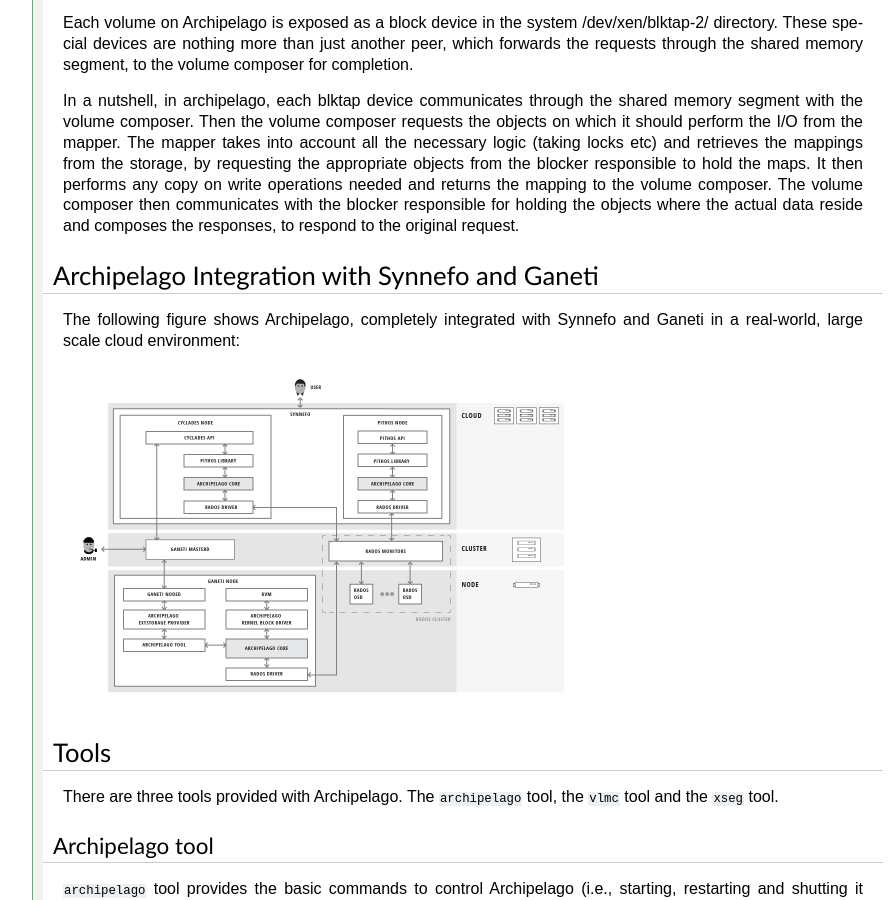
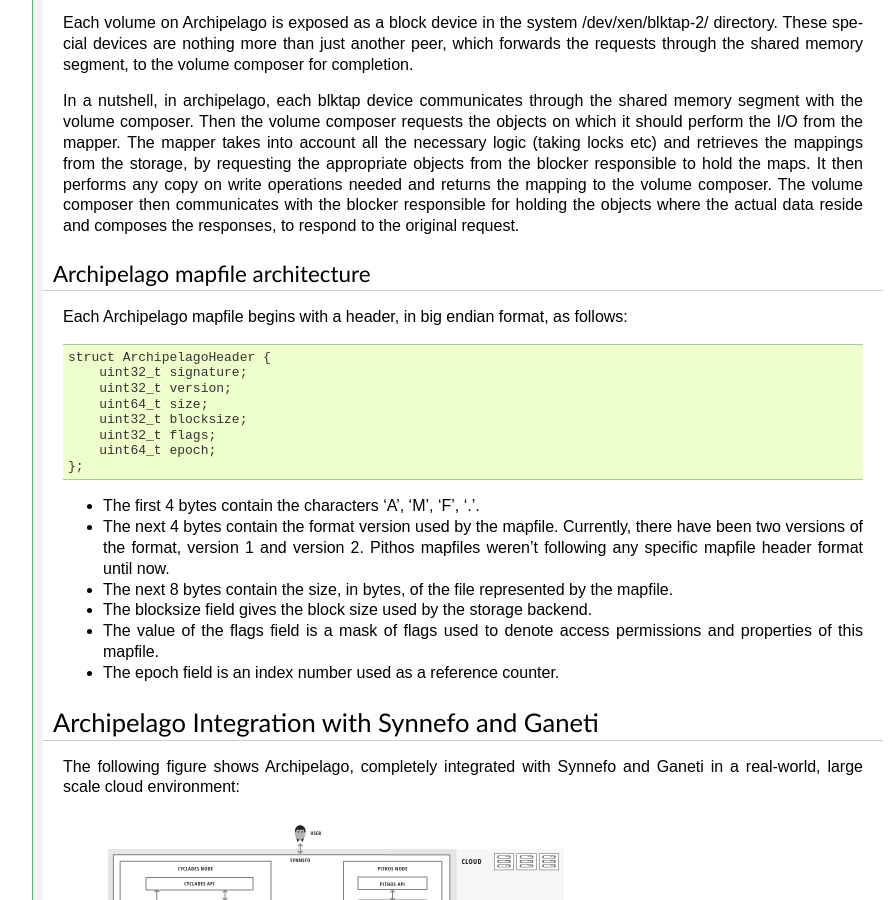
Before and after one commit to grnet/archipelago, a Sphinx documentation site: the page built from docs/admin-guide.rst, in a window 1280 px wide and 900 px high, scrolled down 3781 px. Shown: the whole window, without its empty margins (187-1081 px from the left). Built offline with Sphinx 7.4.7, drawn with Linux system fonts in a browser that asks for light colours; pages that are not in the unit, such as notebooks, are missing from menus; some of the changed text lies outside the part shown.

Commit message:
docs: Explain Archipelago mapfile architecture

```diff
--- a/docs/admin-guide.rst
+++ b/docs/admin-guide.rst
@@ -184,6 +184,31 @@
 objects where the actual data reside and composes the responses, to respond to
 the original request.
 
+Archipelago mapfile architecture
+--------------------------------
+
+Each Archipelago mapfile begins with a header, in big endian format, as
+follows::
+
+    struct ArchipelagoHeader {
+        uint32_t signature;
+        uint32_t version;
+        uint64_t size;
+        uint32_t blocksize;
+        uint32_t flags;
+        uint64_t epoch;
+    };
+
+* The first 4 bytes contain the characters 'A', 'M', 'F', '.'.
+* The next 4 bytes contain the format version used by the mapfile. Currently,
+  there have been two versions of the format, version 1 and version 2. Pithos
+  mapfiles weren't following any specific mapfile header format until now.
+* The next 8 bytes contain the size, in bytes, of the file represented by the
+  mapfile.
+* The blocksize field gives the block size used by the storage backend.
+* The value of the flags field is a mask of flags used to denote access
+  permissions and properties of this mapfile.
+* The epoch field is an index number used as a reference counter.
 
 Archipelago Integration with Synnefo and Ganeti
 ***********************************************
```
